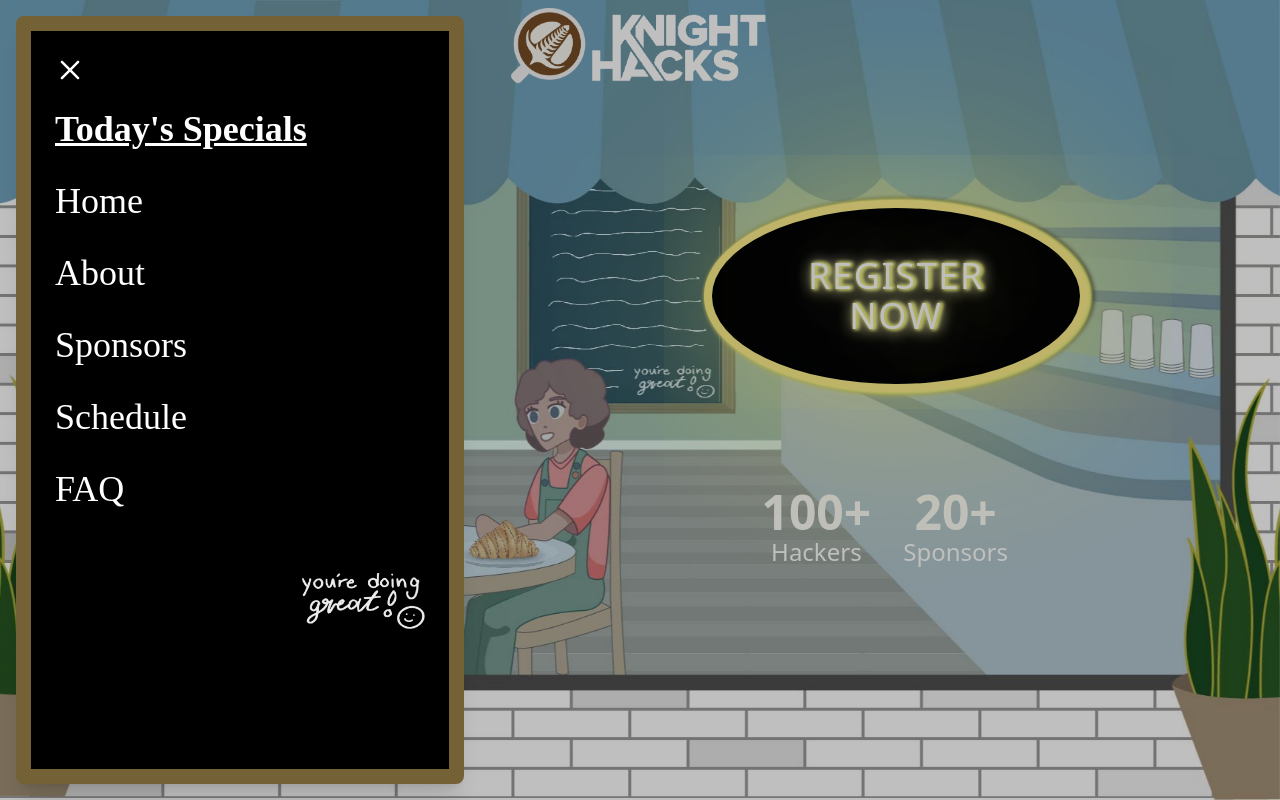
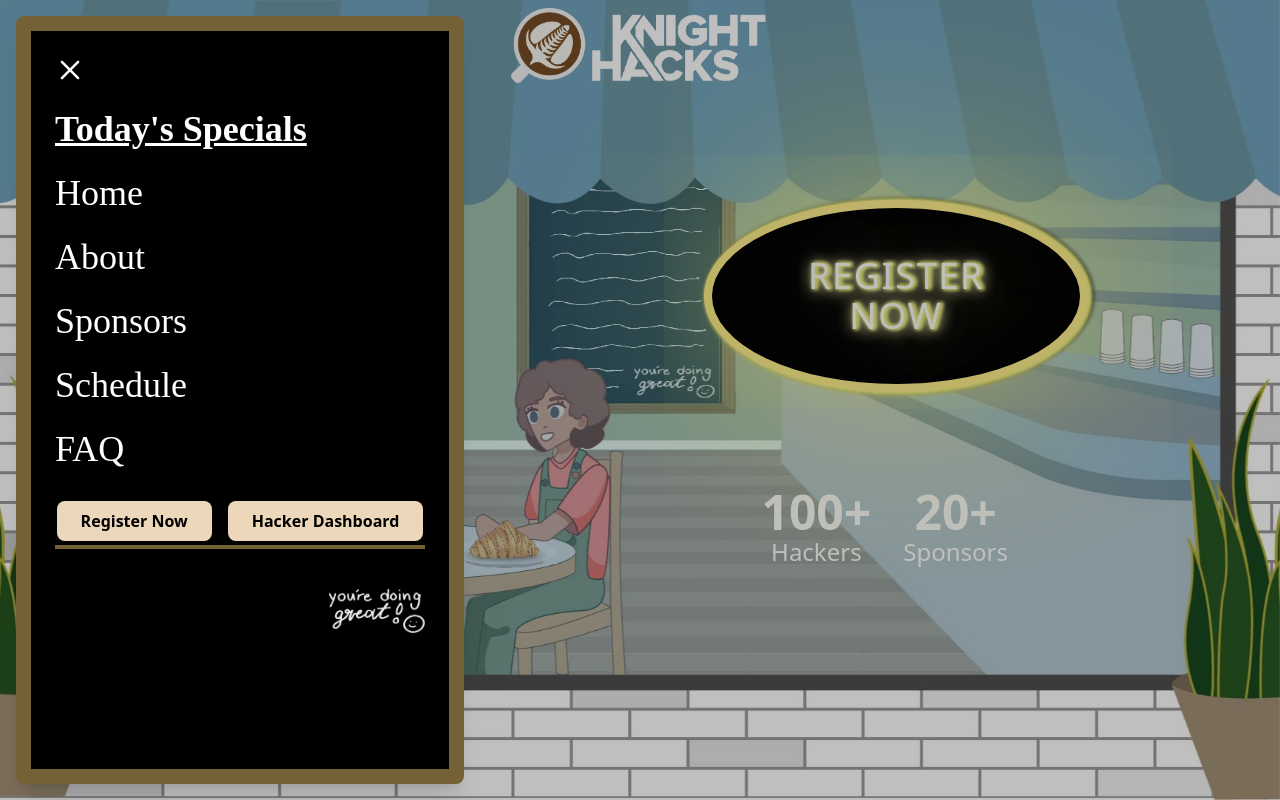
Before and after one commit to KnightHacks/hackathon-2022, a React (Create React App) app: page / in a window 1280 px wide. Both pictures are taken after a click on the button 40 px from the left and 40 px from the top of the page. Built offline with nearby package versions, Linux system fonts and the light colour scheme; no server answers.

Commit message:
Added Register/Dashboard Button

```diff
--- a/src/App.js
+++ b/src/App.js
@@ -22,40 +22,48 @@ function App() {
     <div className="">
       <BrowserRouter>
         <Sidebar>
-          <div className="mt-8 ">
+          <div className="mt-6 ">
             <Link to="/">
               <h1 className="text-4xl text-white font-medium font-cursive hover:underline">
                 Home
               </h1>
             </Link>
           </div>
-          <div className="mt-8">
+          <div className="mt-6">
             <Link to="/about">
               <h1 className="text-4xl text-white font-medium font-cursive hover:underline">
                 About
               </h1>
             </Link>
           </div>
-          <div className="mt-8">
+          <div className="mt-6">
             <Link to="/sponsors">
               <h1 className="text-4xl text-white font-medium font-cursive hover:underline">
                 Sponsors
               </h1>
             </Link>
           </div>
-          <div className="mt-8">
+          <div className="mt-6">
             <Link to="/schedule">
               <h1 className="text-4xl text-white font-medium font-cursive hover:underline">
                 Schedule
               </h1>
             </Link>
           </div>
-          <div className="mt-8">
+          <div className="mt-6">
             <Link to="/faq">
               <h1 className="text-4xl text-white font-medium font-cursive hover:underline">
                 FAQ
               </h1>
             </Link>
+          </div>
+          <div className="flex w-full justify-center gap-4 mt-8 border-chalkborder border-b-4 pb-1">
+            <button className="bg-eraser px-6 py-2 rounded-lg font-bold skew-y-0 hover:skew-y-2 hover:drop-shadow-eraser">
+              Register Now
+            </button>
+            <button className="bg-eraser px-6 py-2 rounded-lg font-bold -skew-y-0 hover:-skew-y-2 hover:drop-shadow-eraserTwo">
+              Hacker Dashboard
+            </button>
           </div>
         </Sidebar>
         <Routes>
--- a/src/components/Sidebar/Sidebar.js
+++ b/src/components/Sidebar/Sidebar.js
@@ -79,8 +79,8 @@ function Sidebar(props) {
                     Today's Specials
                   </h2>
                   {props.children}
-                  <div className="flex justify-end w-full mt-16">
-                    <img src={ChalkMessage} className="w-2/6" />
+                  <div className="flex justify-end w-full mt-10">
+                    <img src={ChalkMessage} className="w-24" />
                   </div>
                 </Dialog.Panel>
               </Transition.Child>
--- a/tailwind.config.js
+++ b/tailwind.config.js
@@ -5,6 +5,10 @@ module.exports = {
       backgroundImage: {
         "content-background": "url('../public/assets/Coffee_Shop.jpg')",
         "store-background": "url('../public/assets/Storefront.jpg')",
+      },
+      backgroundColor: {
+        eraser: "#ecd7ba",
+        chalkborder: "#756136",
       },
       borderColor: {
         chalkborder: "#756136",
@@ -15,6 +19,10 @@ module.exports = {
       fontFamily: {
         cursive: ["Gochi Hand", "cursive"],
       },
+      dropShadow: {
+        eraser: "6px -6px 0px #3C3C3C",
+        eraserTwo: "-6px -6px 0px #3C3C3C",
+      },
     },
   },
   plugins: [],
```
